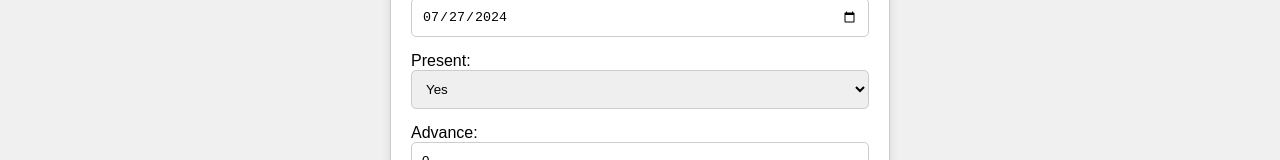
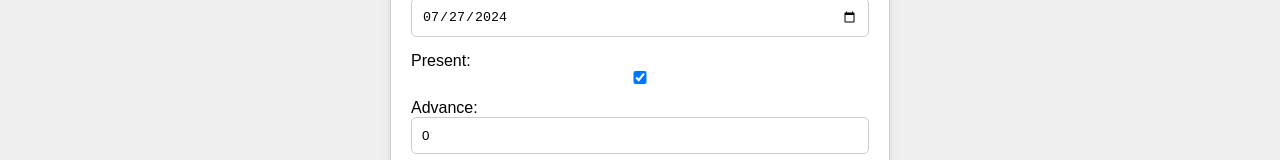
Before and after one commit to satmm/R-Logistics, a React (Create React App) app in the folder Frontend/: page /admin in a window 1280 px wide. Both pictures are taken after typing "Sample" into the empty fields and a click on the button "Add Entry". Shown: the part 309-469 px from the top of the page. Built offline with nearby package versions, Linux system fonts and the light colour scheme; no server answers.

Commit message:
Added small feature when check box is clicked add entry button will be dissabled

```diff
--- a/Frontend/src/Components/AdminPage.jsx
+++ b/Frontend/src/Components/AdminPage.jsx
@@ -10,7 +10,7 @@ const AdminPage = () => {
   const [formData, setFormData] = useState({
     driverName: '',
     vehicleNumber: '',
-    date: new Date().toISOString().substring(0, 10), // Today's date
+    date: new Date().toISOString().substring(0, 10),
     present: true,
     advance: 0,
     cngCost: 0,
@@ -42,7 +42,11 @@ const AdminPage = () => {
   const fetchEntries = async () => {
     try {
       const response = await axios.get('http://localhost:5000/entries');
-      setEntries(response.data);
+      const formattedEntries = response.data.map(entry => ({
+        ...entry,
+        date: new Date(entry.date).toLocaleDateString('en-GB')
+      }));
+      setEntries(formattedEntries);
     } catch (error) {
       console.error('Error fetching entries:', error);
     }
@@ -68,7 +72,6 @@ const AdminPage = () => {
     }
   };
 
-
   const handleSubmit = async (e) => {
     e.preventDefault();
     try {
@@ -85,7 +88,6 @@ const AdminPage = () => {
       console.error('Error submitting form:', error);
     }
   };
-
 
   const handleEdit = (entry) => {
     setFormData(entry);
@@ -108,7 +110,7 @@ const AdminPage = () => {
     setFormData({
       driverName: '',
       vehicleNumber: '',
-      date: new Date().toISOString().substring(0, 10), // Reset to today's date
+      date: new Date().toISOString().substring(0, 10),
       present: true,
       advance: 0,
       cngCost: 0,
@@ -169,12 +171,14 @@ const AdminPage = () => {
   return (
     <div className="admin-container">
       <div className="header-buttons">
+        {selectedEntries.length === 0 && (
           <button className="button-33" onClick={() => {
             setShowForm(true);
             resetForm();
           }}>
             <FaPlus /> Add Entry
           </button>
+        )}
         <button className="button-33" onClick={downloadCSV}>
           <FaDownload /> Download
         </button>
@@ -226,6 +230,7 @@ const AdminPage = () => {
                 entry.vehicleNumber.toLowerCase().includes(searchTerm.toLowerCase()) ||
                 entry.date.includes(searchTerm)
               )
+              .sort((a, b) => new Date(b.date) - new Date(a.date)) // Sort entries by date, latest first
               .map(entry => (
                 <tr key={entry._id}>
                   <td>
@@ -289,15 +294,12 @@ const AdminPage = () => {
             </label>
             <label>
               Present:
-              <select
+              <input
+                type="checkbox"
                 name="present"
-                value={formData.present}
+                checked={formData.present}
                 onChange={handleChange}
-                required
-              >
-                <option value={true}>Yes</option>
-                <option value={false}>No</option>
-              </select>
+              />
             </label>
             <label>
               Advance:
@@ -306,7 +308,6 @@ const AdminPage = () => {
                 name="advance"
                 value={formData.advance}
                 onChange={handleChange}
-                required
               />
             </label>
             <label>
@@ -316,7 +317,6 @@ const AdminPage = () => {
                 name="cngCost"
                 value={formData.cngCost}
                 onChange={handleChange}
-                required
               />
             </label>
             <label>
@@ -326,7 +326,6 @@ const AdminPage = () => {
                 name="driverSalary"
                 value={formData.driverSalary}
                 onChange={handleChange}
-                required
               />
             </label>
             <label>
@@ -383,20 +382,19 @@ const AdminPage = () => {
                 onChange={handleChange}
               />
             </label>
-            <button type="submit">
-              {isEdit ? 'Update Entry' : 'Add Entry'}
-            </button>
-            <button type="button" onClick={() => setShowForm(false)}>
-              Cancel
-            </button>
+            <button type="submit">{isEdit ? 'Save Changes' : 'Add Entry'}</button>
+            <button type="button" onClick={() => setShowForm(false)}>Cancel</button>
           </form>
         </div>
       )}
       {showDeleteConfirm && (
-        <div className="confirmation-popup">
-          <p>Are you sure you want to delete the selected entry?</p>
-          <button onClick={handleDelete}>Yes</button>
-          <button onClick={() => setShowDeleteConfirm(false)}>No</button>
+        <div className="delete-confirm-popup">
+          <p>Are you sure you want to delete this entry?</p>
+          <button className="button-33" onClick={handleDelete}>Yes</button>
+          <button className="button-33" onClick={() => {
+            setShowDeleteConfirm(false);
+            setDeleteId(null);
+          }}>No</button>
         </div>
       )}
     </div>
```
Also changed, not shown: Frontend/src/Components/AdminPage.css (+3 -4 lines), 1 other file (tests, documents, lock files or other folders). Lines whose indentation alone changed are shown as unchanged.
